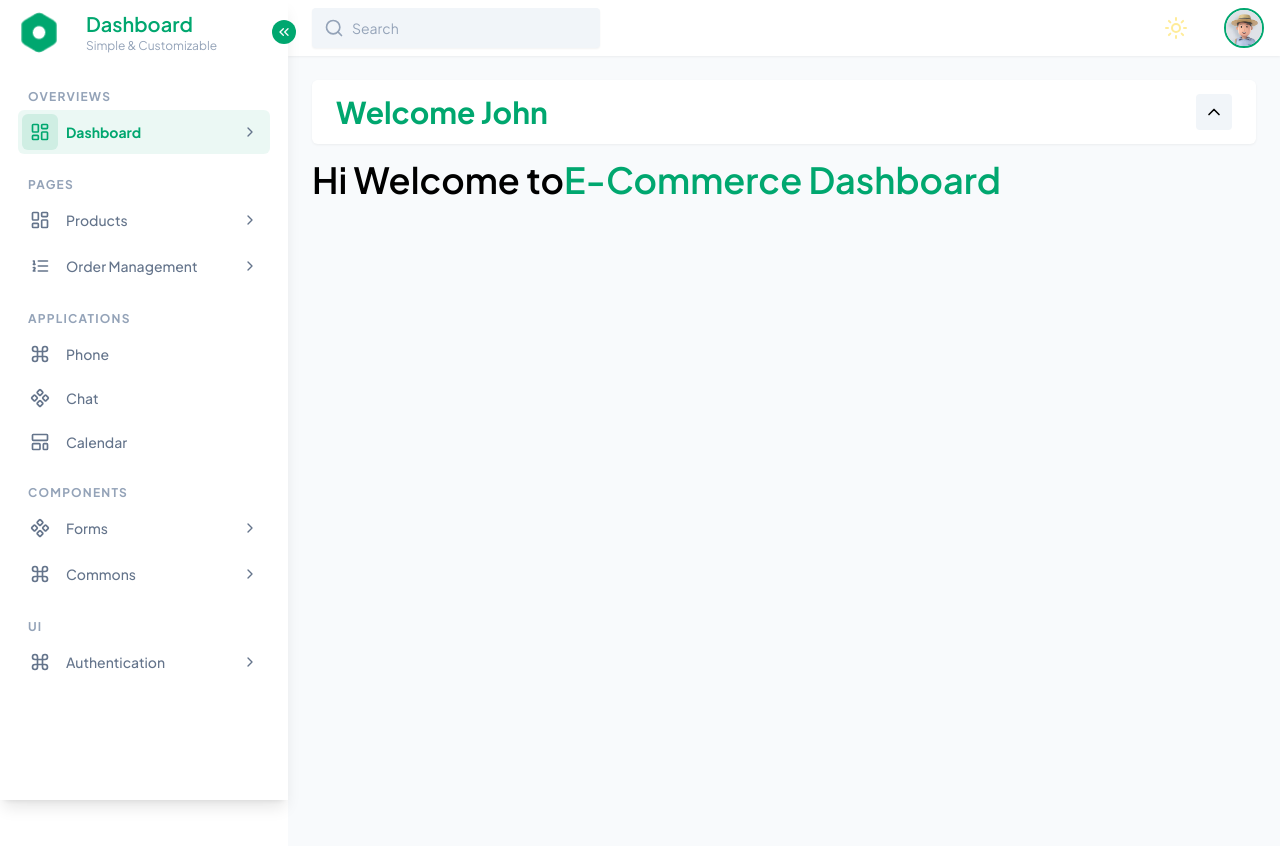
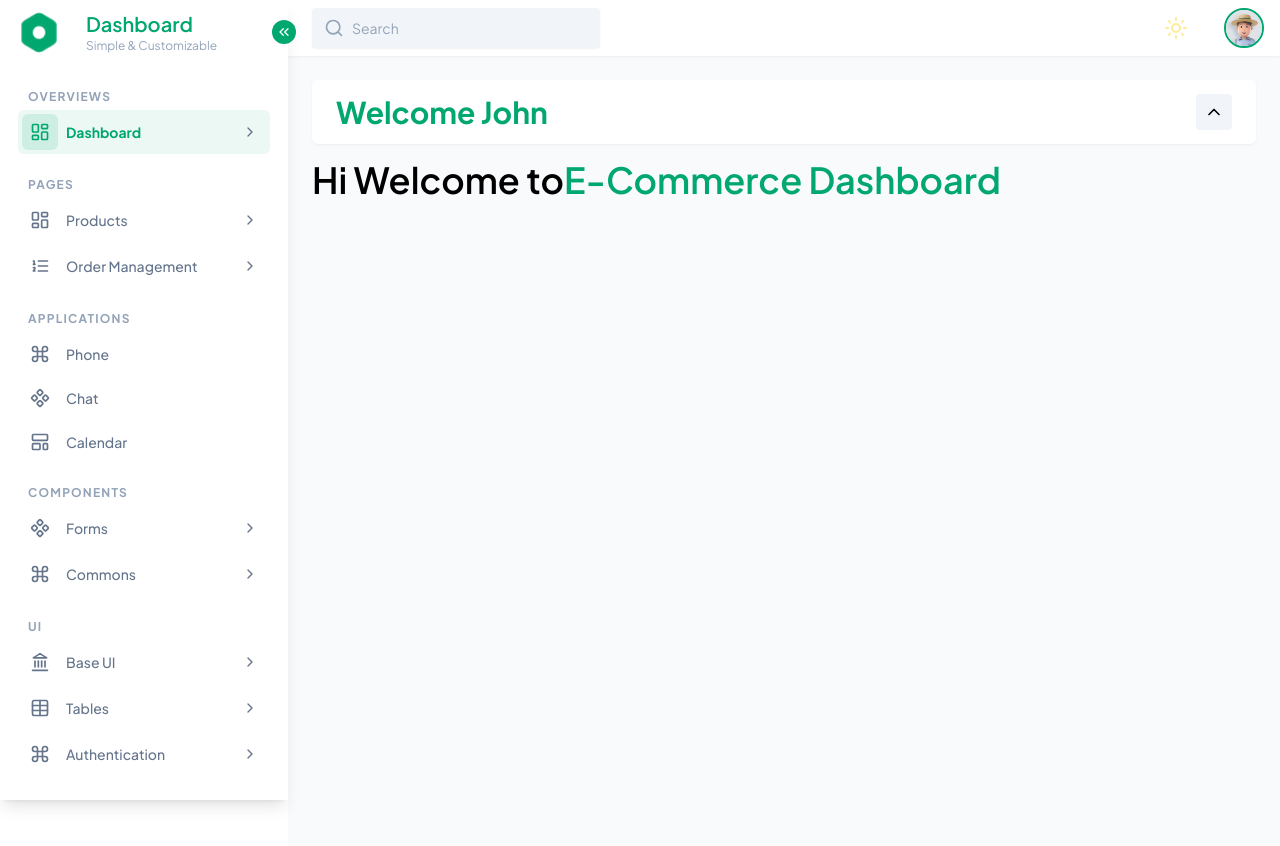
Before and after one commit to diptowebhero/dashboard-starter-react-js, a React (Vite) app: page / in a window 1280 px wide. Shown: the top 846 px of the page. Built offline with nearby package versions, Linux system fonts and the light colour scheme.

Commit message:
feat(UI) added base UI keys

```diff
--- a/src/menus.js
+++ b/src/menus.js
@@ -2,9 +2,11 @@
 import {
   CommandIcon,
   Component,
+  Landmark,
   LayoutDashboardIcon,
   LayoutTemplate,
   ListOrdered,
+  Table,
 } from "lucide-react";
 
 export const menuItems = [
@@ -103,6 +105,36 @@ export const menuItems = [
     category: "UI",
     items: [
       {
+        name: "Base UI",
+        icon: Landmark,
+        submenu: [
+          { name: "Accordion", route: "/accordion" },
+          { name: "Dropdown", route: "/dropdown" },
+          { name: "Badge", route: "/badge" },
+          { name: "Input", route: "/inputs" },
+          { name: "Input Group", route: "/input-group" },
+          { name: "Text Area", route: "/text-area" },
+          { name: "Select", route: "/Select" },
+          { name: "Checkbox", route: "/checkbox" },
+          { name: "Breadcrumb", route: "/breadcrumb" },
+          { name: "Alert", route: "/alert" },
+          { name: "Buttons", route: "/buttons" },
+          { name: "Cards", route: "/cards" },
+          { name: "Modal", route: "/modal" },
+          { name: "Range Slider", route: "/range-slider" },
+          { name: "Layout", route: "/layout" },
+          { name: "Validation", route: "/validation" },
+        ],
+      },
+      {
+        name: "Tables",
+        icon: Table,
+        submenu: [
+          { name: "Basic Table", route: "/basic-table" },
+          { name: "Data Table", route: "/data-table" },
+        ],
+      },
+      {
         name: "Authentication",
         icon: CommandIcon,
         submenu: [
```
